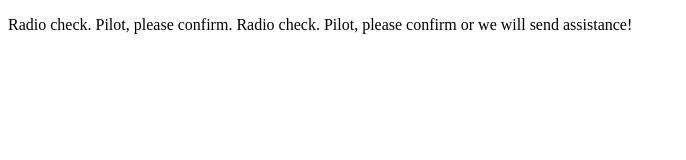
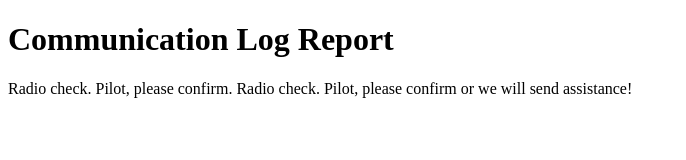
Before and after one commit to Horton2099/communication-log, a plain HTML site: page index.html in a window 1280 px wide. Shown: the whole page, without its empty margins (0-686 px from the left). Drawn offline with Linux system fonts and the light colour scheme.

Commit message:
Added an h1 class with text

```diff
--- a/index.html
+++ b/index.html
@@ -1,6 +1,7 @@
 <!DOCTYPE html>
 <html>
    <body>
+      <h1>Communication Log Report</h1>
       <p>Radio check. Pilot, please confirm.  Radio check. Pilot, please confirm or we will send assistance!</p>
    </body>
 </html>
```
